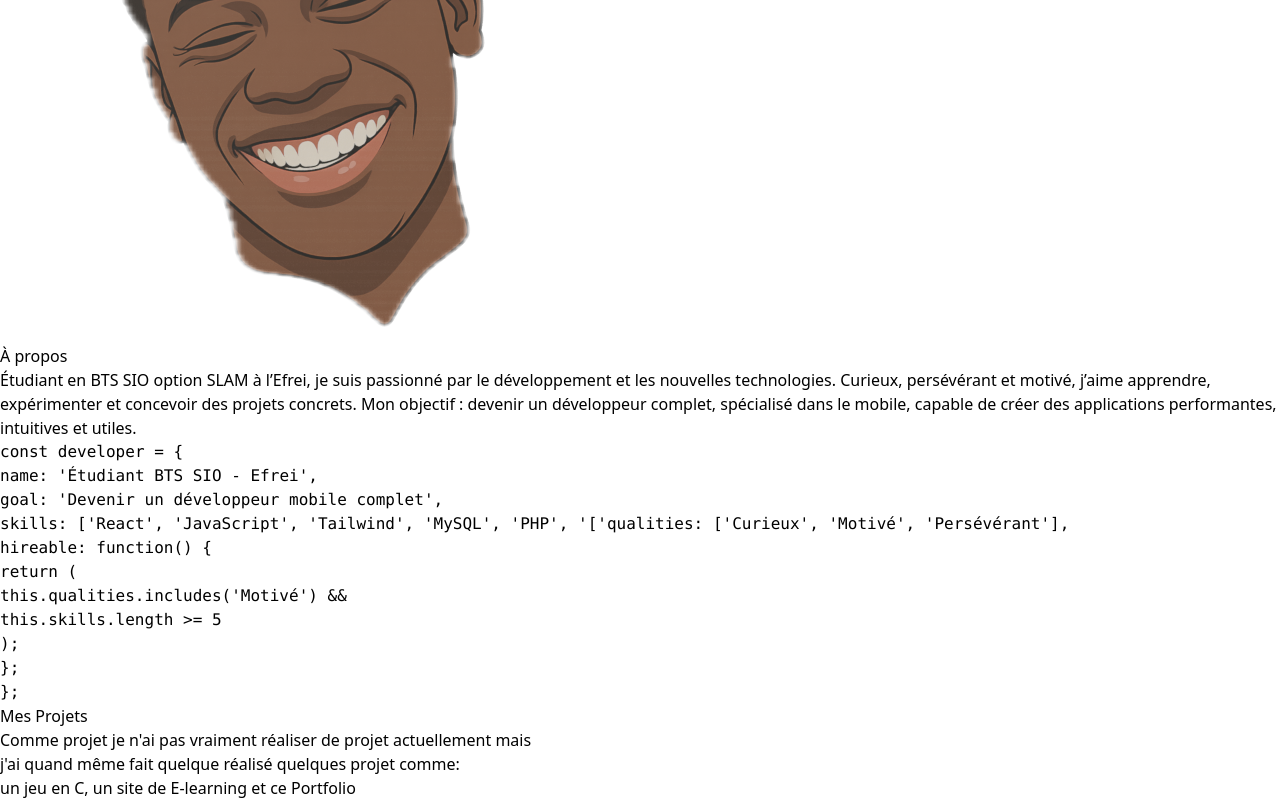
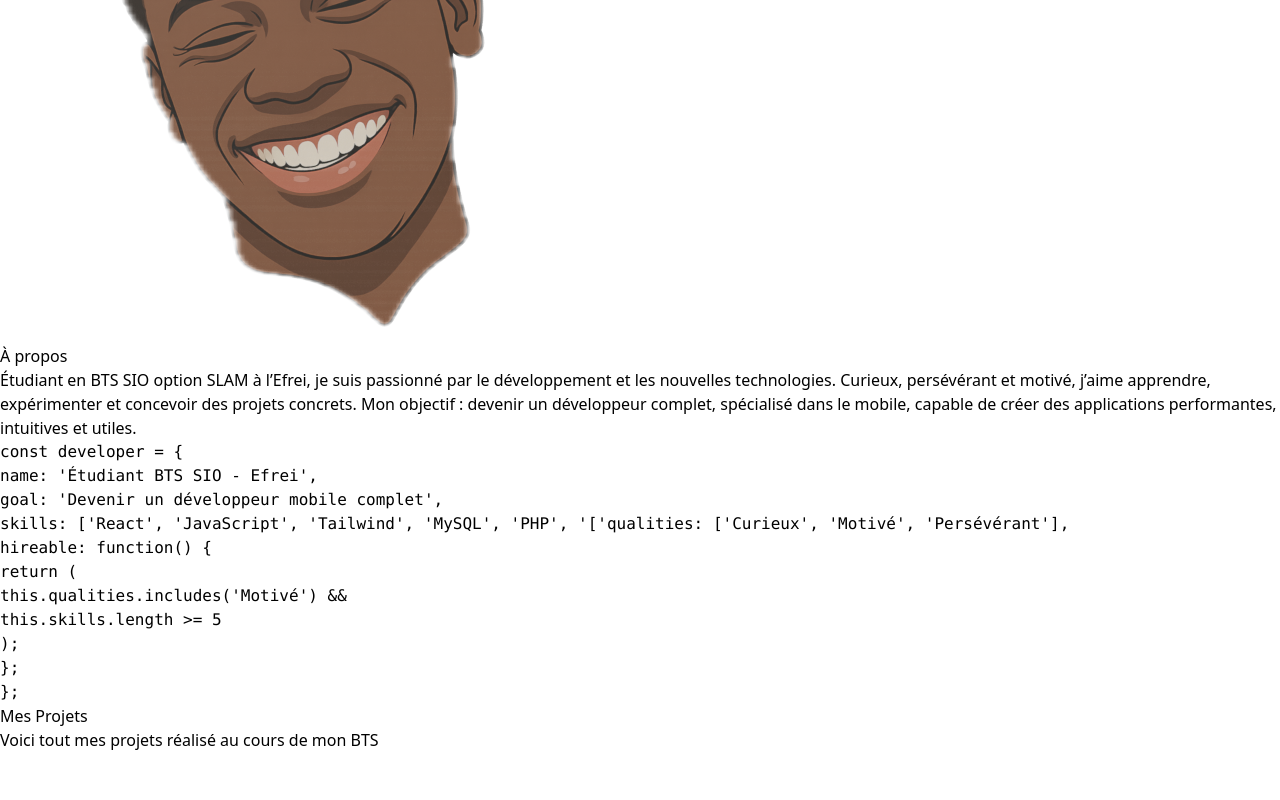
Before and after one commit to billyTheKid001/portfolio-abd, a React (Vite) app: page / in a window 1280 px wide. Shown: the part 774-1574 px from the top of the page. After the commit the page ends 1526 px from the top, so only its background shows below. Built offline with nearby package versions, Linux system fonts and the light colour scheme.

Commit message:
restauration de version

```diff
--- a/src/App.jsx
+++ b/src/App.jsx
@@ -1,4 +1,4 @@
-import About from './components/About';
+import About from './components/about';
 import Project from './components/Project';
 import pdp from './assets/pdp.png';
 import '@fortawesome/fontawesome-free/css/all.min.css';
@@ -16,8 +16,8 @@ function App() {
         {/* MENU */}
         <nav className="flex space-x-4 md:space-x-8 bg-[#2f2f2f]/70 backdrop-blur-md py-2 px-6 rounded-full text-sm md:text-base font-semibold">
           <a href="App.jsx" className="hover:text-[#60A5FA] transition">ACCUEIL</a>
-          <a href="about" className="hover:text-[#60A5FA] transition">A PROPOS</a>
-          <a href="project" className="hover:text-[#60A5FA] transition">PROJET</a>
+          <a href="About" className="hover:text-[#60A5FA] transition">A PROPOS</a>
+          <a href="Project" className="hover:text-[#60A5FA] transition">PROJET</a>
         </nav>
 
         {/* LANGUE (drapeau) */}
@@ -45,8 +45,8 @@ function App() {
 
           {/* ICONES SOCIAUX */}
           <div className="flex space-x-6 text-[#60A5FA] text-3xl">
-            <a href="#"><i className="fa-brands fa-github hover:text-blue-400 transition"></i></a>
-            <a href="https://www.linkedin.com/in/abdoulaye-cissokho-b5429b257/"><i className="fa-brands fa-linkedin hover:text-blue-400 transition"></i></a>
+            <a href="https://github.com/billyTheKid001" target='blank'> <i className="fa-brands fa-github hover:text-blue-400 transition"></i></a>
+            <a href="https://www.linkedin.com/in/abdoulaye-cissokho-b5429b257/" target='blank'><i className="fa-brands fa-linkedin hover:text-blue-400 transition"></i></a>
             <a href="mailto:cissokhoabdoulaye069@gmail.com"><i className="fa-solid fa-envelope hover:text-blue-400 transition"></i></a>
           </div>
 
@@ -72,8 +72,8 @@ function App() {
       </section>
 
       {/* AUTRES SECTIONS */}
-      <About id="about" />
-      <Project id="project" />
+      <About/>
+      <Project/>
     </>
   );
 }
--- a/src/components/Project.jsx
+++ b/src/components/Project.jsx
@@ -6,10 +6,7 @@ return(
 <div className="mb-28  text-white flex flex-col lg:flex-row items-start justify-between gap-10">
 <div className="text-white">
   <h1 className="text-4xl mb-6 font-bold">Mes Projets</h1>
-  <p> Comme projet je n'ai pas vraiment réaliser de projet actuellement mais <br />
-      j'ai quand même fait quelque réalisé quelques projet comme: <br />
-       un jeu en C, un site de E-learning et ce Portfolio <br />
-  </p>
+  <p>Voici tout mes projets réalisé au cours de mon BTS</p>
 </div>
 </div>
 
```
